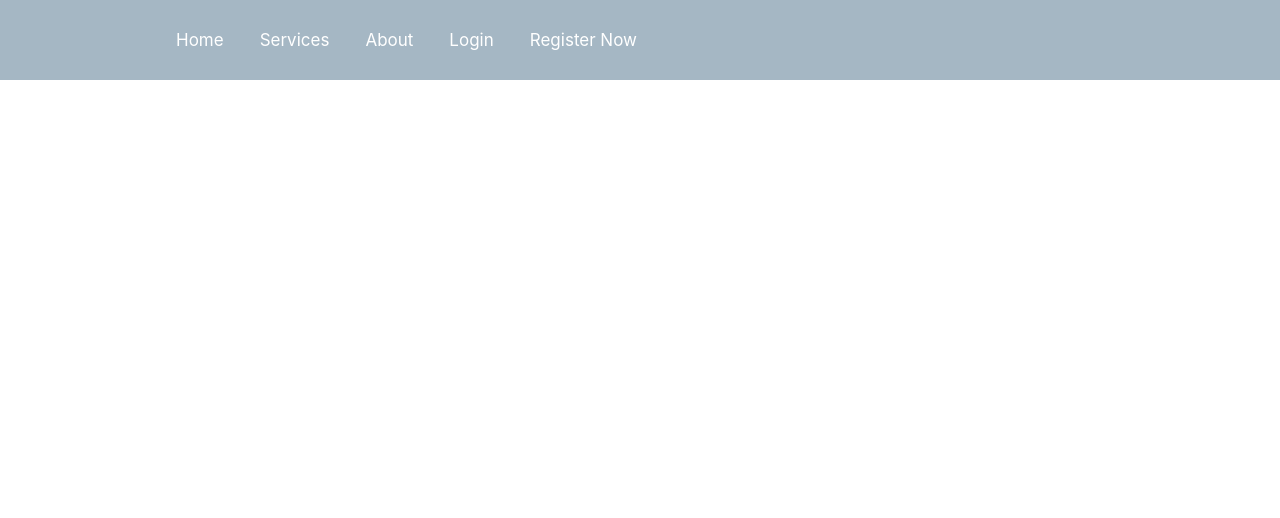
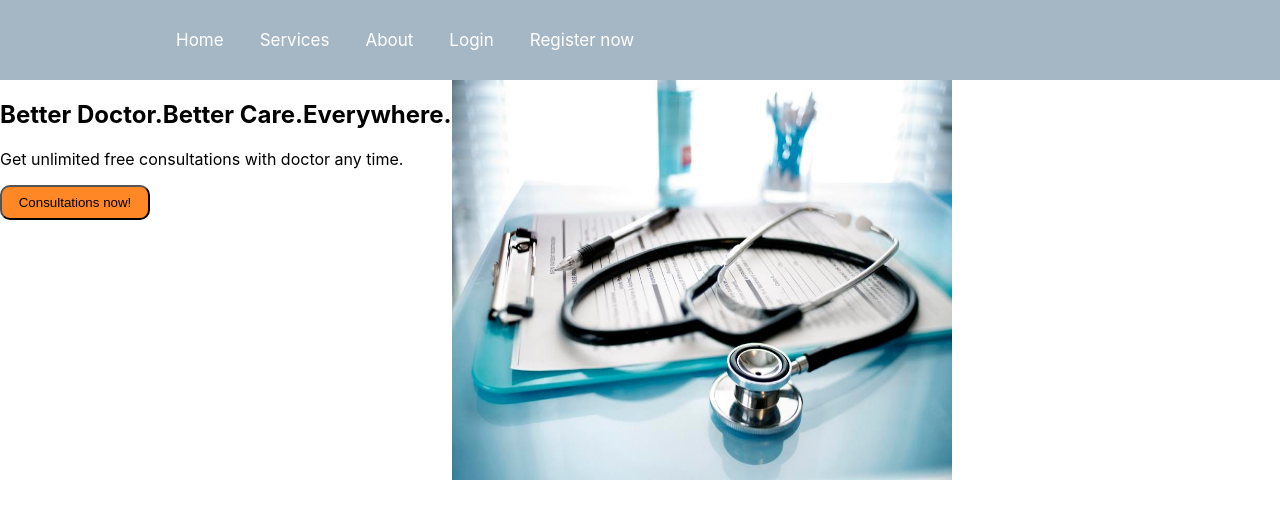
Before and after one commit to azirulislam/doctors-appointments, a React (Create React App) app: page / in a window 1280 px wide. Shown: the top 518 px of the page. Built offline with nearby package versions, Linux system fonts and the light colour scheme.

Commit message:
banner added

```diff
--- a/src/App.js
+++ b/src/App.js
@@ -6,11 +6,13 @@ import Services from './components/Services/Services';
 import About from './components/About/About';
 import Login from './components/Login/Login';
 import Register from './components/Register/Register'
+import Section from './components/Section/Section';
 
 function App() {
   return (
     <div>
       <Header></Header>
+      <Section></Section>
       <Routes>
         <Route path='/Home' element={<Home></Home>}></Route>
         <Route path='/Services' element={<Services></Services>}></Route>
--- a/src/components/Header/Header.js
+++ b/src/components/Header/Header.js
@@ -10,7 +10,7 @@ const Header = () => {
             <Link to="/Services">Services</Link>
             <Link to="/About">About</Link>
             <Link to="/Login">Login</Link>
-            <Link to="/Register">Register Now</Link>
+            <Link to="/Register">Register now</Link>
         </div>
     </nav>
     );
--- /dev/null
+++ b/src/components/Section/Section.css
@@ -0,0 +1,14 @@
+.section-btn{
+    width: 150px;
+    height: 35px;
+    background-color: rgba(255, 115, 0, 0.856);
+    border-radius: 10px;
+
+}
+.container{
+    display: flex;
+}
+.section-img{
+    width: 500px;
+    height: 400px;
+}
--- /dev/null
+++ b/src/components/Section/Section.js
@@ -0,0 +1,20 @@
+import React from 'react';
+import './Section.css';
+import instruments from '../../images/instruments.jpg'
+
+const Section = () => {
+    return (
+        <div className='container'>
+            <div>
+                <h2>Better Doctor.Better Care.Everywhere.</h2>
+                 <p>Get unlimited free consultations with doctor any time.</p>
+                 <button className='section-btn'>Consultations now!</button>
+            </div>
+            <div>
+                <img className='section-img' src={instruments} alt="" />
+            </div>
+        </div>
+    );
+};
+
+export default Section;
```
Also changed, not shown: src/images/instruments.jpg (added).
